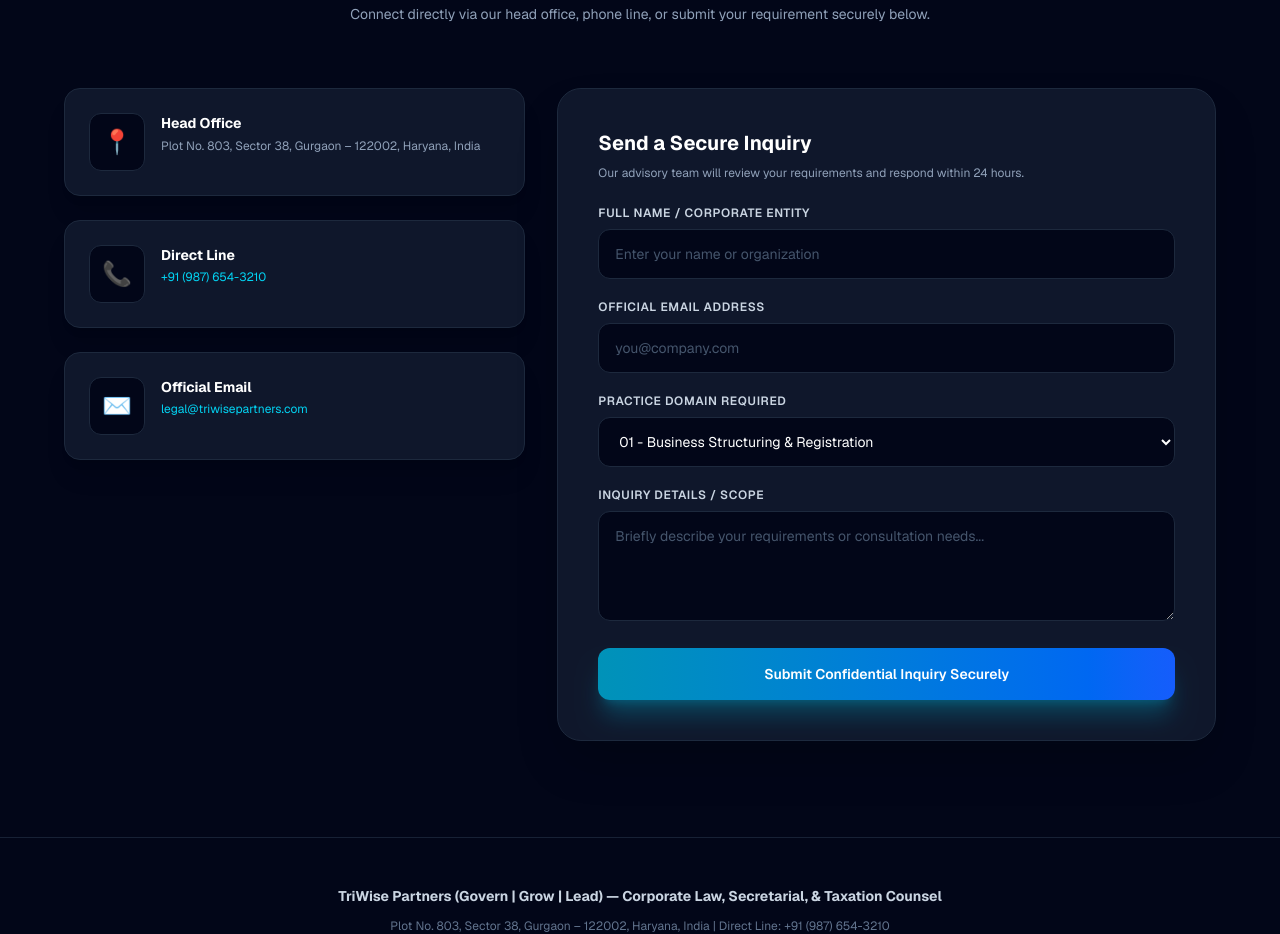
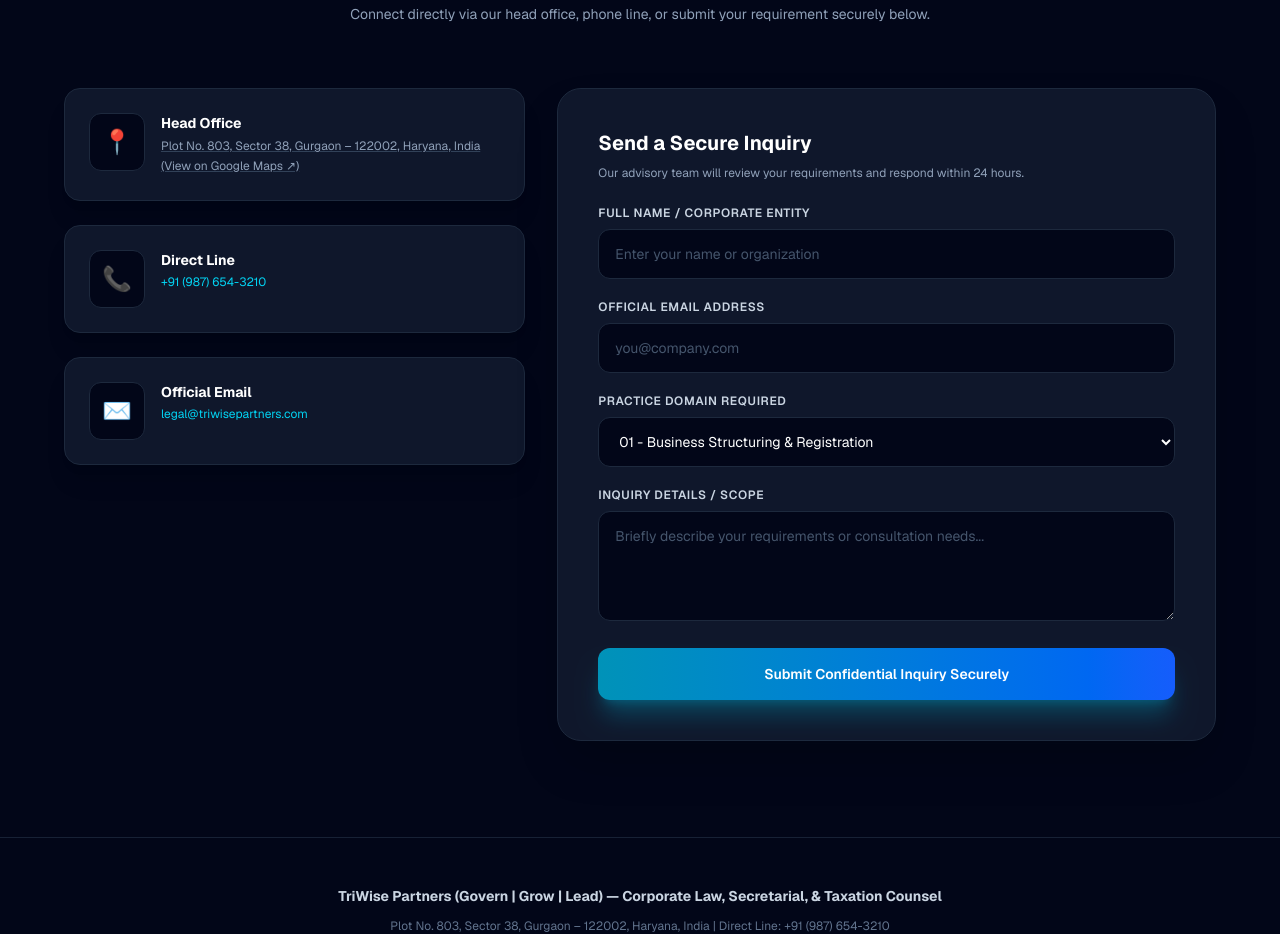
Before and after one commit to indreshkumar1/legal-tax-portal, a Next.js app: page / in a window 1280 px wide. Shown: the part 4480-5414 px from the top of the page. Built offline with nearby package versions, Linux system fonts and the light colour scheme.

Commit message:
Fix use client directive syntax error

```diff
--- a/app/page.tsx
+++ b/app/page.tsx
@@ -7,6 +7,7 @@
   const companyPhone = "+91 (987) 654-3210";
   const companyEmail = "legal@triwisepartners.com";
   const companyAddress = "Plot No. 803, Sector 38, Gurgaon – 122002, Haryana, India";
+  const companyMapsUrl = "https://maps.google.com/?q=Plot+No.+803,+Sector+38,+Gurgaon+122002,+Haryana,+India";
 
   const [activeCategory, setActiveCategory] = useState("All");
   const [selectedService, setSelectedService] = useState<any | null>(null);
@@ -632,9 +633,17 @@
           <div className="lg:col-span-5 space-y-6">
             <div className="bg-slate-900 border border-slate-800 p-6 rounded-2xl shadow-xl flex items-start gap-4">
               <div className="text-2xl p-3 bg-slate-950 rounded-xl border border-slate-800">📍</div>
-              <div>
+             <div>
                 <h4 className="font-bold text-white text-sm mb-1">Head Office</h4>
-                <p className="text-slate-400 text-xs leading-relaxed">{companyAddress}</p>
+                <a
+                  href={companyMapsUrl}
+                  target="_blank"
+                  rel="noopener noreferrer"
+                  onClick={playClickSound}
+                  className="text-slate-400 text-xs leading-relaxed hover:text-cyan-400 transition-colors block underline decoration-slate-700 hover:decoration-cyan-400"
+                >
+                  {companyAddress} (View on Google Maps ↗)
+                </a>
               </div>
             </div>
 
```
